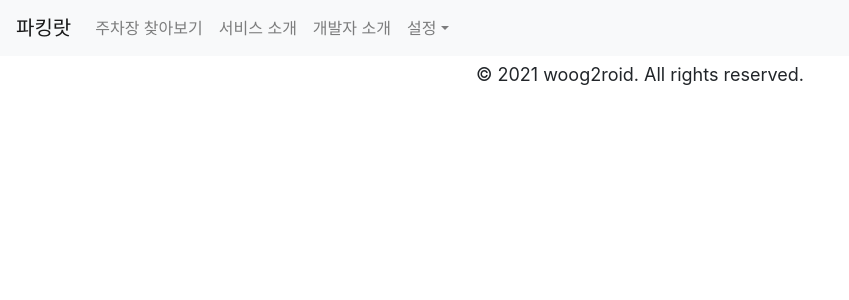
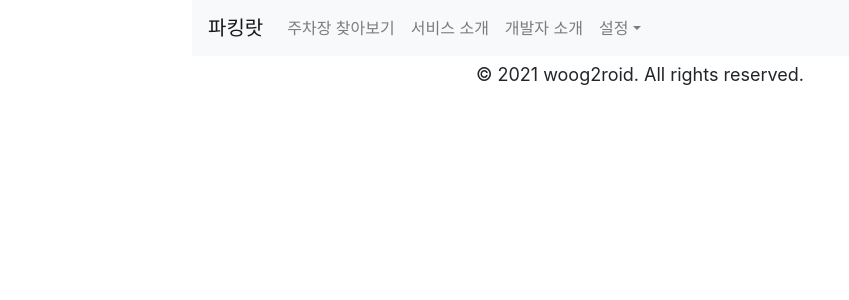
Before and after one commit to woog2roid/SeoulParkinglot-finder, a React (Create React App) app: page /seoul-parking-lot-finder/about in a window 1280 px wide. Shown: the top 300 px of the page, without its empty margins (0-849 px from the left). Built offline with nearby package versions, Linux system fonts and the light colour scheme.

Commit message:
feat(main page / App): slides 커스터마이징, App에서 디바이스 별로 margin-left,right 설정

```diff
--- a/src/App.js
+++ b/src/App.js
@@ -1,18 +1,34 @@
 import React from 'react';
 import { Route, Switch } from 'react-router-dom';
+import styled from 'styled-components';
 import About from './pages/About';
 import Main from './pages/Main';
 import NotFound from './pages/NotFound'
 
+const Wrapper = styled.div`
+	@media all and (max-width:767px) {
+    	margin-left: 0%;
+		margin-right: 0%;
+    }
+    @media all and (min-width:768px) and (max-width:1080px) {
+        margin-left: 8%;
+		margin-right: 8%;
+    }
+    @media all and (min-width:1081px) {
+        margin-left: 15%;
+		margin-right: 15%;
+    }
+`;
+
 const App = () => {
   return (
-    <div>
+    <Wrapper>
       <Switch>
 		<Route path="/seoul-parking-lot-finder/" component={Main} exact={true}/>
         <Route path="/seoul-parking-lot-finder/about" component={About} />
         <Route component={NotFound} />
       </Switch>
-    </div>
+    </Wrapper>
   );
 };
 
--- a/src/components/common/NavBar.js
+++ b/src/components/common/NavBar.js
@@ -11,7 +11,6 @@ import {
   DropdownToggle,
   DropdownMenu,
   DropdownItem,
-  NavbarText
 } from 'reactstrap';
 
 const NavBar = () => {
--- a/src/index.js
+++ b/src/index.js
@@ -3,6 +3,7 @@ import ReactDOM from 'react-dom';
 import App from './App';
 import { BrowserRouter } from 'react-router-dom';
 import 'bootstrap/dist/css/bootstrap.css';
+//import './styles/global.css'
 
 ReactDOM.render(
  <>
--- a/src/styles/bootstrap_custom/carousel.css
+++ b/src/styles/bootstrap_custom/carousel.css
@@ -3,5 +3,6 @@
 }
 
 .carousel-item img {
+    border-radius: 3%;
 	width: 100%;
 }
```
